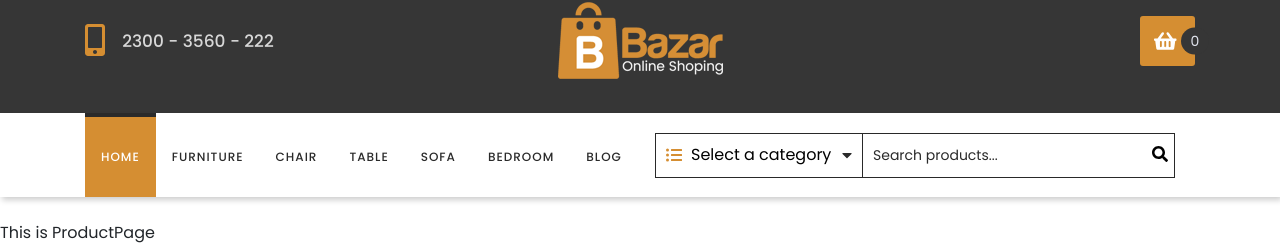
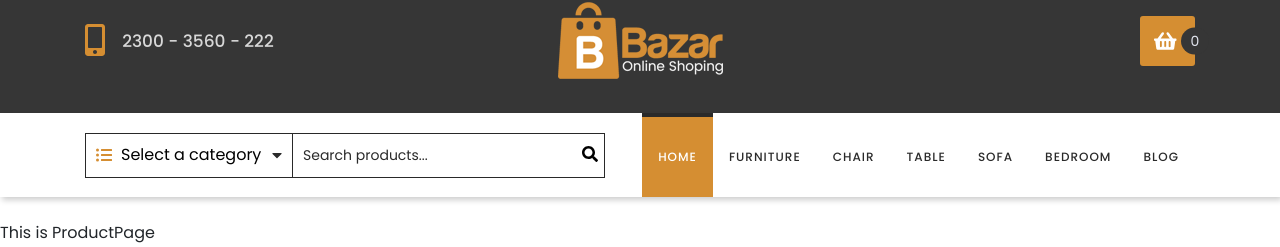
Before and after one commit to kamilwilk95/wdp-2206-02, a React (Create React App) app: page /product/1 in a window 1280 px wide. Shown: the part 88-335 px from the top of the page. Built offline with nearby package versions, Linux system fonts and the light colour scheme.

Commit message:
Basic version design of Home

```diff
--- a/package.json
+++ b/package.json
@@ -51,6 +51,7 @@
     "@fortawesome/free-solid-svg-icons": "^5.11.2",
     "@fortawesome/react-fontawesome": "^0.1.7",
     "bootstrap": "^4.3.1",
+    "clsx": "^1.1.1",
     "enzyme": "^3.10.0",
     "enzyme-adapter-react-16": "^1.14.0",
     "fsevents": "^2.3.2",
--- a/src/components/layout/MenuBar/MenuBar.js
+++ b/src/components/layout/MenuBar/MenuBar.js
@@ -4,15 +4,16 @@ import PropTypes from 'prop-types';
 import ProductSearch from '../../features/ProductSearch/ProductSearch';
 
 import styles from './MenuBar.module.scss';
+import clsx from 'clsx';
 
 const MenuBar = ({ children }) => (
   <div className={styles.root}>
     <div className='container'>
-      <div className='row align-items-center d-xs-inline-flex '>
-        <div className={'col-sm-6 order-sm-2'}>
+      <div className='row align-items-center d-xs-inline-block'>
+        <div className={'col order-xs-2'}>
           <ProductSearch />
         </div>
-        <div className={'col-sm-6  ' + styles.menu}>
+        <div className={clsx('col-auto ', 'order-xs-1', styles.menu)}>
           <ul>
             <li>
               <a href='#' className={styles.active}>
```
Also changed, not shown: 1 other file (tests, documents, lock files or other folders).
